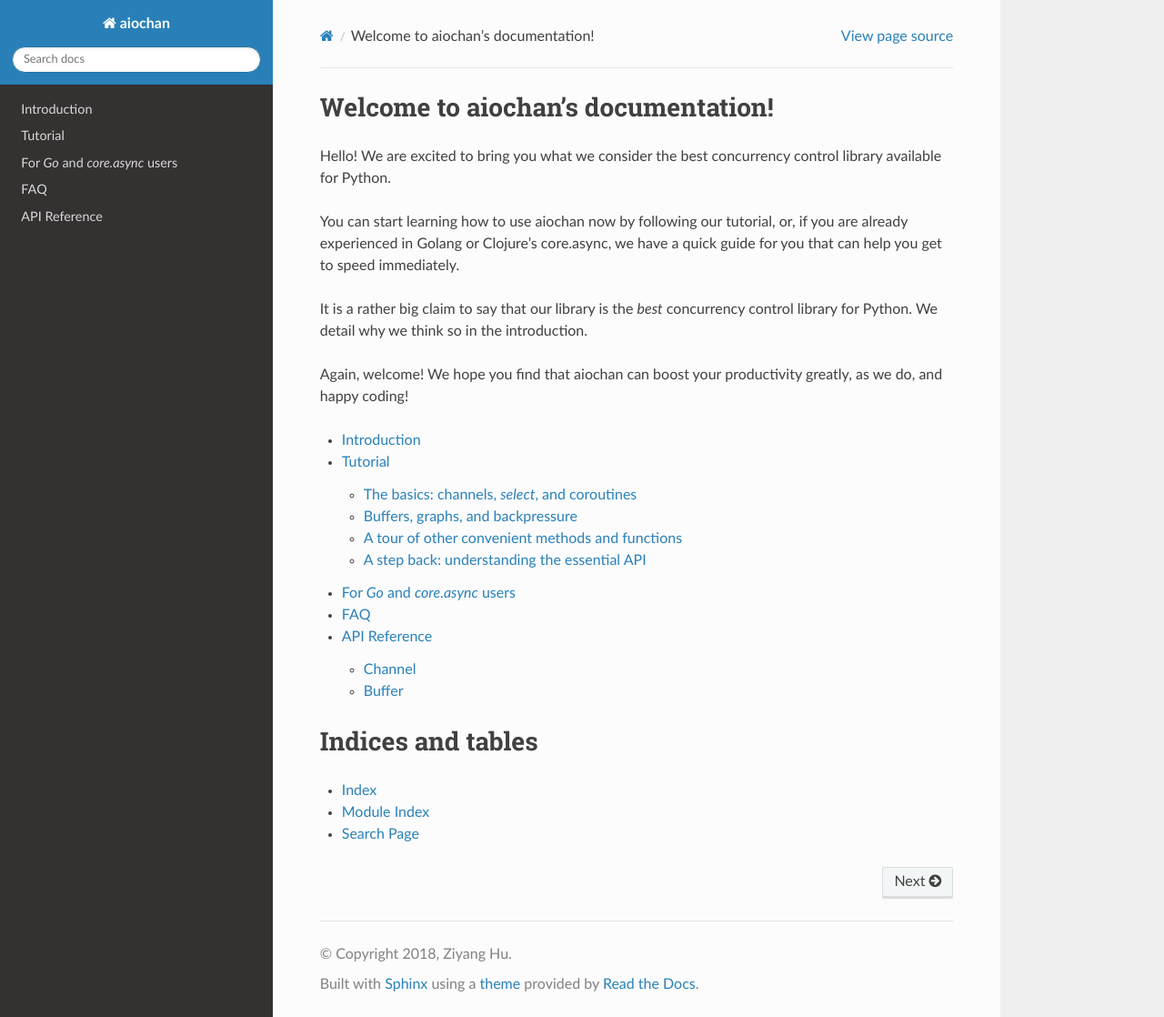
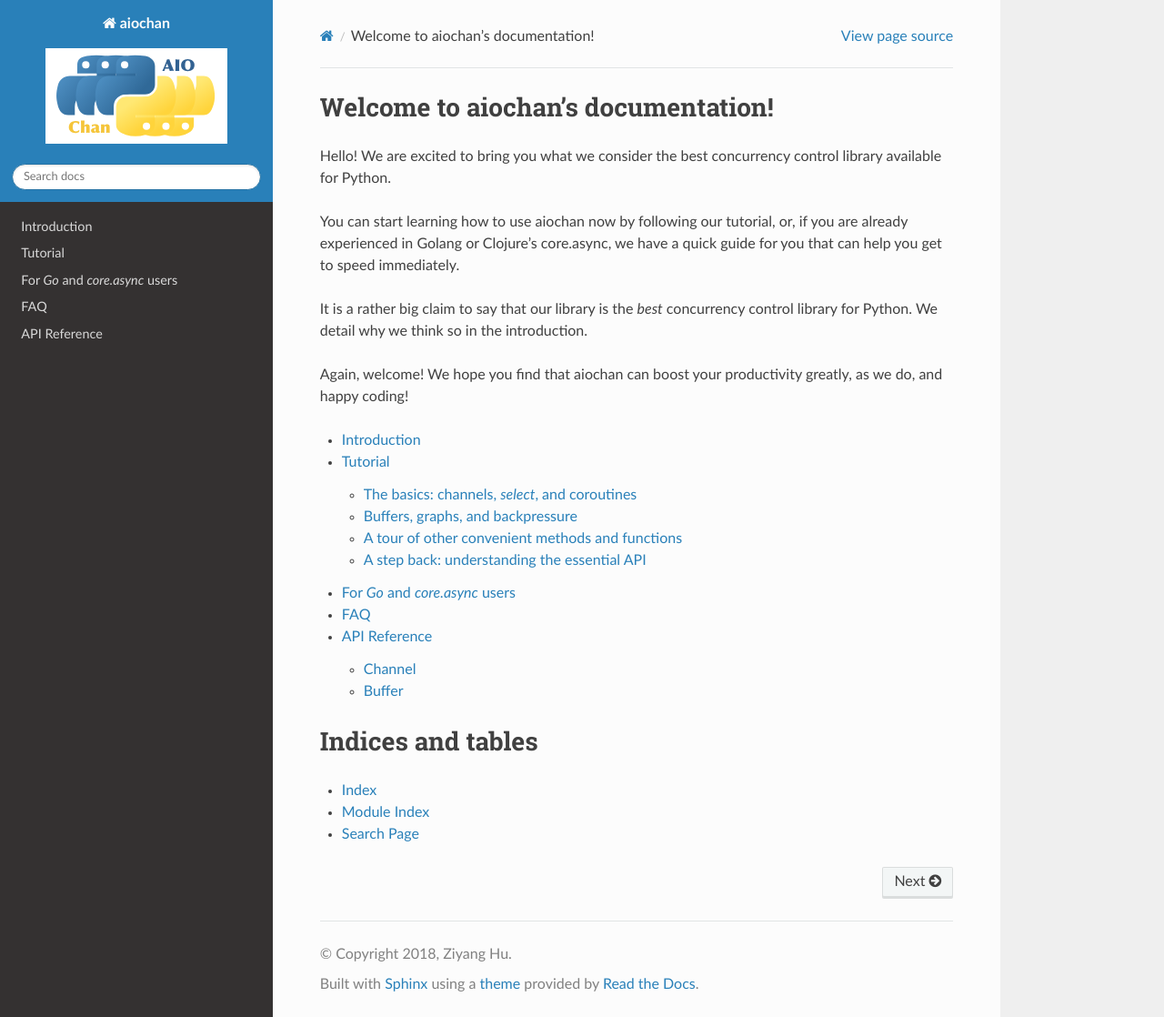
Before and after one commit to zh217/aiochan, a Sphinx documentation site: the page built from doc/index.rst, in a window 1280 px wide and 1118 px high. Shown: the whole window at 91% size. Built offline with Sphinx 7.4.7 and the Read the Docs theme 2.0.0, drawn with Linux system fonts in a browser that asks for light colours.

Commit message:
weird logo

```diff
--- /dev/null
+++ b/doc/_static/custom.css
@@ -0,0 +1,3 @@
+.logo {
+    width: 80% !important;
+}
--- a/doc/conf.py
+++ b/doc/conf.py
@@ -156,3 +156,9 @@ texinfo_documents = [
 # -- Extension configuration -------------------------------------------------
 
 autodoc_member_order = 'bysource'
+
+html_logo = '../logo.svg'
+
+
+def setup(app):
+    app.add_stylesheet('custom.css')
```
Also changed, not shown: README.md (+3 -0 lines), logo.svg (added).
